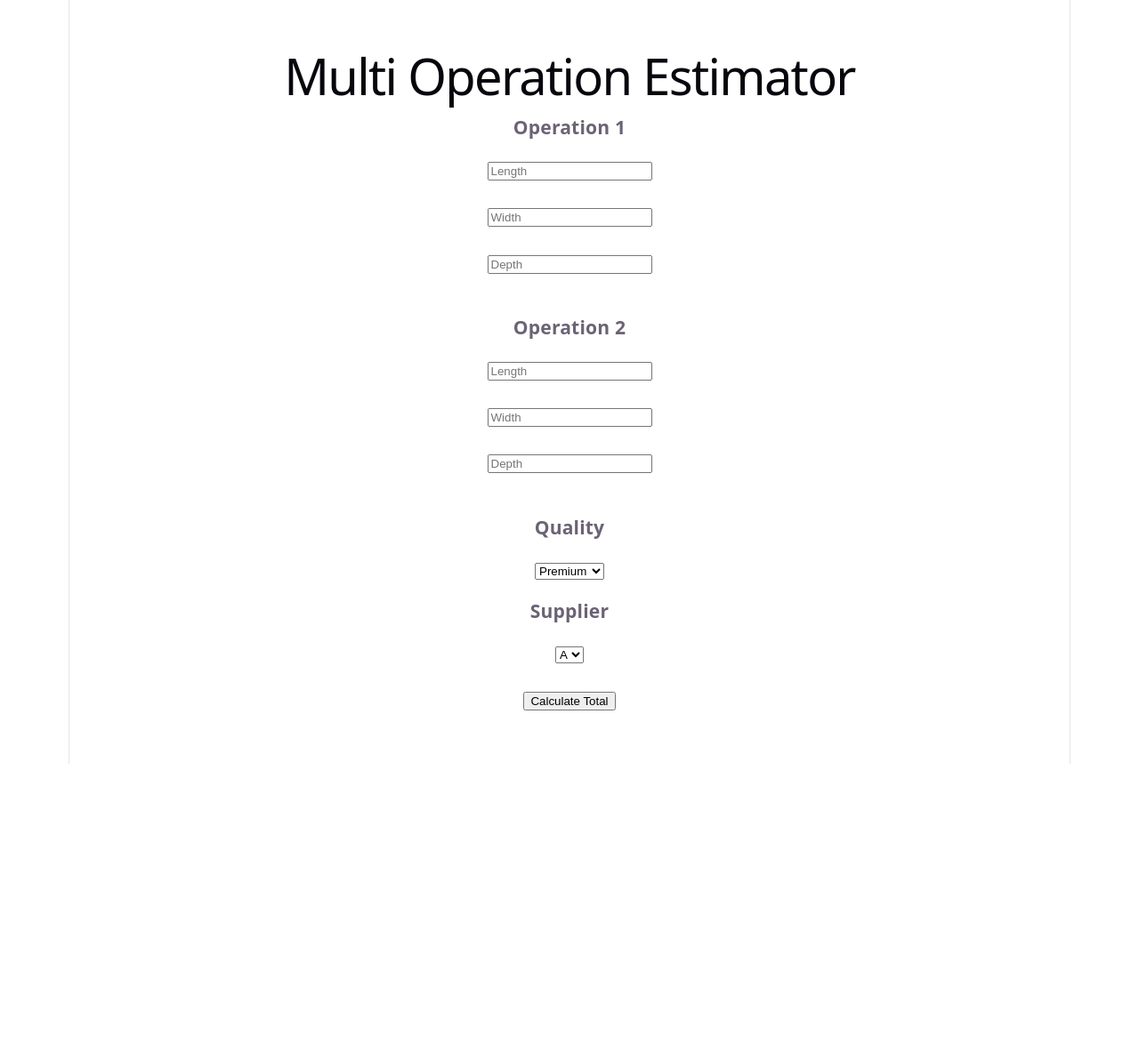
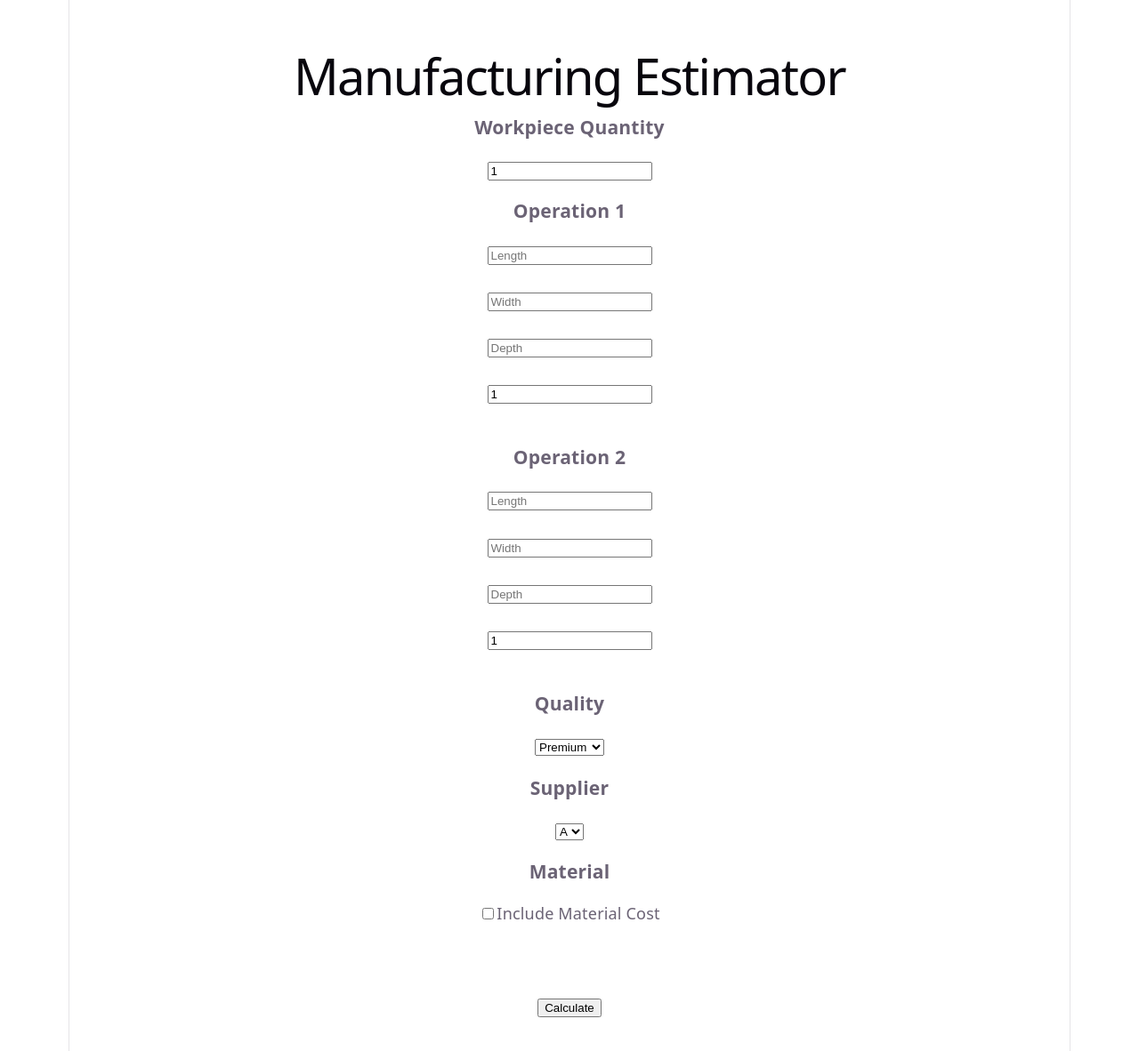
Before and after one commit to serifsumer-coder/tolerance-app, a React (Vite) app: page / in a window 1280 px wide. Shown: the top 1182 px of the page at 89% size. Before the commit the page ends 859 px from the top, so only its background shows below. Built offline with nearby package versions, Linux system fonts and the light colour scheme.

Commit message:
added optional material cost

```diff
--- a/src/App.jsx
+++ b/src/App.jsx
@@ -1,16 +1,23 @@
 import { useState } from "react";
 
 export default function App() {
+  const [partQty, setPartQty] = useState(1);
+
   const [length1, setLength1] = useState("");
   const [width1, setWidth1] = useState("");
   const [depth1, setDepth1] = useState("");
+  const [opQty1, setOpQty1] = useState(1);
 
   const [length2, setLength2] = useState("");
   const [width2, setWidth2] = useState("");
   const [depth2, setDepth2] = useState("");
+  const [opQty2, setOpQty2] = useState(1);
 
   const [quality, setQuality] = useState("balanced");
   const [supplier, setSupplier] = useState("B");
+
+  const [includeMaterial, setIncludeMaterial] = useState(false);
+  const [materialCost, setMaterialCost] = useState("");
 
   const [result, setResult] = useState("");
 
@@ -39,31 +46,53 @@ export default function App() {
     const h1 = calcTime(length1, width1, depth1, feed);
     const h2 = calcTime(length2, width2, depth2, feed);
 
-    const totalHours = h1 + h2;
-    const totalCost = totalHours * rate;
+    const total1 = h1 * opQty1 * partQty;
+    const total2 = h2 * opQty2 * partQty;
+
+    const totalHours = total1 + total2;
+    const machiningCost = totalHours * rate;
+
+    let materialTotal = 0;
+
+    if (includeMaterial && materialCost) {
+      materialTotal = Number(materialCost) * partQty;
+    }
+
+    const finalCost = machiningCost + materialTotal;
 
     setResult(`
-Operation 1: ${h1.toFixed(2)} h
-Operation 2: ${h2.toFixed(2)} h
+Workpieces: ${partQty}
 
-TOTAL TIME: ${totalHours.toFixed(2)} h
-TOTAL COST: €${totalCost.toFixed(0)}
+Base Machining Cost: €${machiningCost.toFixed(0)}
+
+Material Cost: €${materialTotal.toFixed(0)}
+
+TOTAL COST: €${finalCost.toFixed(0)}
 `);
   };
 
   return (
     <div style={{ padding: 40, textAlign: "center" }}>
-      <h1>Multi Operation Estimator</h1>
+      <h1>Manufacturing Estimator</h1>
+
+      <h3>Workpiece Quantity</h3>
+      <input
+        type="number"
+        value={partQty}
+        onChange={(e) => setPartQty(Number(e.target.value))}
+      />
 
       <h3>Operation 1</h3>
       <input placeholder="Length" onChange={e => setLength1(e.target.value)} /><br /><br />
       <input placeholder="Width" onChange={e => setWidth1(e.target.value)} /><br /><br />
       <input placeholder="Depth" onChange={e => setDepth1(e.target.value)} /><br /><br />
+      <input placeholder="Feature Count" type="number" value={opQty1} onChange={e => setOpQty1(Number(e.target.value))} /><br /><br />
 
       <h3>Operation 2</h3>
       <input placeholder="Length" onChange={e => setLength2(e.target.value)} /><br /><br />
       <input placeholder="Width" onChange={e => setWidth2(e.target.value)} /><br /><br />
       <input placeholder="Depth" onChange={e => setDepth2(e.target.value)} /><br /><br />
+      <input placeholder="Feature Count" type="number" value={opQty2} onChange={e => setOpQty2(Number(e.target.value))} /><br /><br />
 
       <h3>Quality</h3>
       <select onChange={e => setQuality(e.target.value)}>
@@ -79,9 +108,29 @@ TOTAL COST: €${totalCost.toFixed(0)}
         <option value="C">C</option>
       </select>
 
+      <h3>Material</h3>
+      <label>
+        <input
+          type="checkbox"
+          checked={includeMaterial}
+          onChange={(e) => setIncludeMaterial(e.target.checked)}
+        />
+        Include Material Cost
+      </label>
+
       <br /><br />
 
-      <button onClick={handleCalculate}>Calculate Total</button>
+      {includeMaterial && (
+        <input
+          placeholder="Material Cost per piece (€)"
+          type="number"
+          onChange={(e) => setMaterialCost(e.target.value)}
+        />
+      )}
+
+      <br /><br />
+
+      <button onClick={handleCalculate}>Calculate</button>
 
       <div style={{ whiteSpace: "pre-line", marginTop: 20 }}>
         {result}
```
